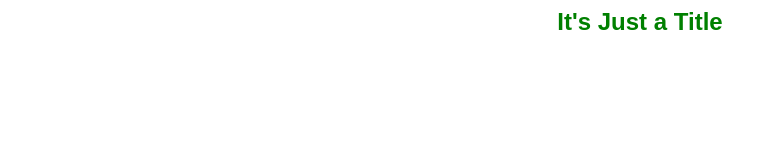
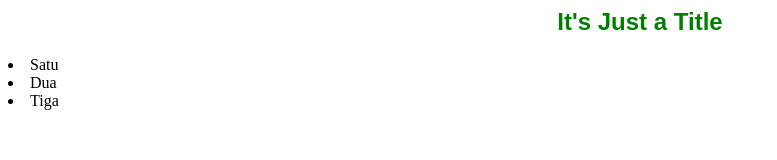
Before and after one commit to Bimoan09/testgit2, a plain HTML site: page index.html in a window 1280 px wide. Shown: the whole page, without its empty margins (0-777 px from the left). Drawn offline with Linux system fonts and the light colour scheme.

```diff
--- a/index.html
+++ b/index.html
@@ -5,5 +5,8 @@
   </head>
   <body>
 	<h2>It's Just a Title </h2>
+	<li>Satu</li>
+	<li>Dua</li>
+	<li>Tiga</li>
   </body>
 </head>
```
Also changed, not shown: index2.html (deleted, +0 -5 lines).
